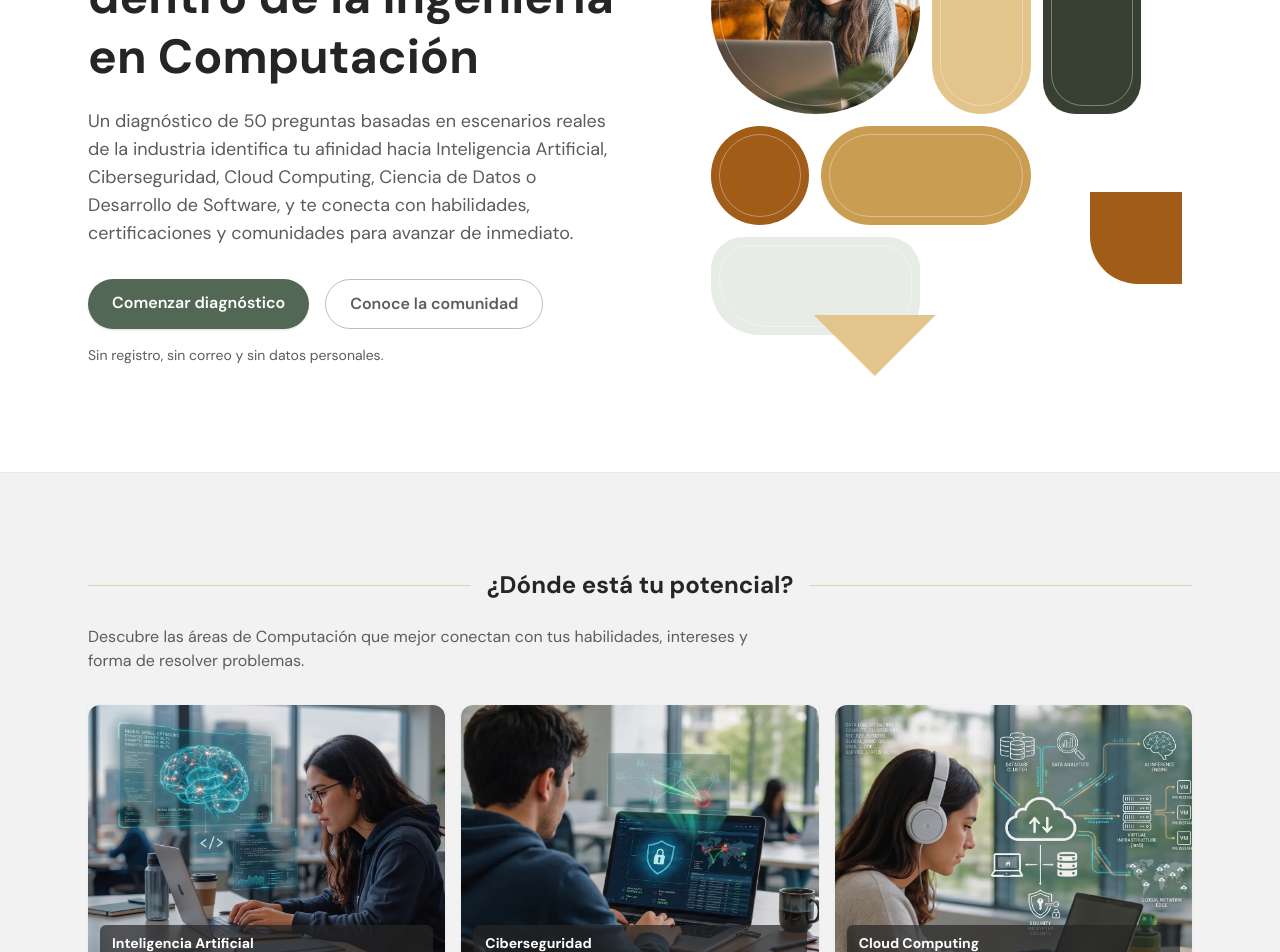
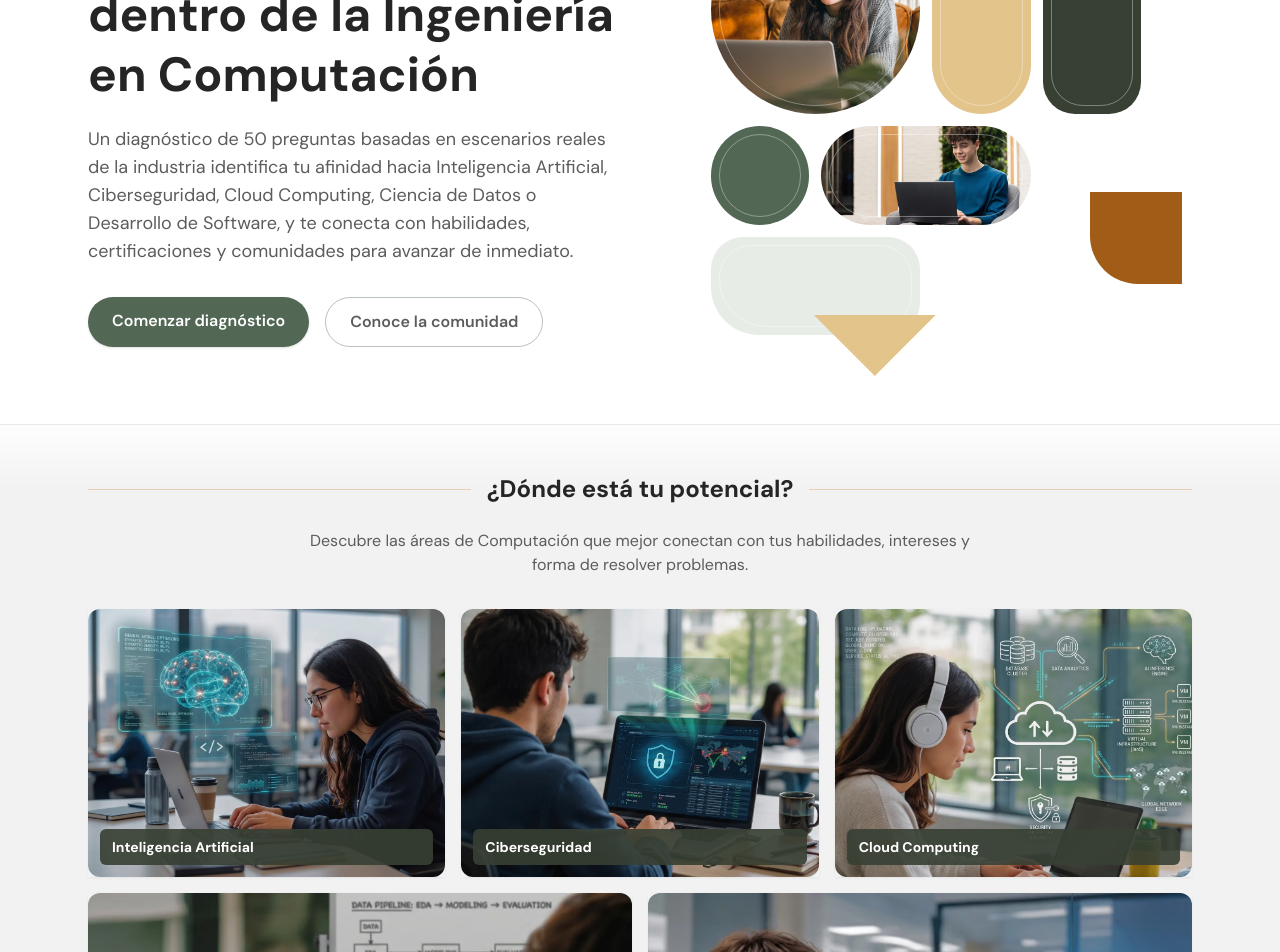
Before and after one commit to zdenc0de/potropath, a React (Vite) app: page / in a window 1280 px wide. Shown: the part 360-1312 px from the top of the page. Built offline with nearby package versions, Linux system fonts and the light colour scheme.

Commit message:
Cambios en diseño de body

```diff
--- a/src/components/layout/Footer.jsx
+++ b/src/components/layout/Footer.jsx
@@ -13,7 +13,7 @@ function Footer() {
     <footer className="relative overflow-hidden border-t-2 border-gold text-paper [text-shadow:0_1px_6px_rgb(0_0_0/75%)]">
       <VitralBackdrop scrimClassName="" />
 
-      <Reveal className="relative z-10 mx-auto grid max-w-6xl gap-10 px-6 py-10 sm:grid-cols-3">
+      <Reveal className="relative z-10 mx-auto grid max-w-6xl gap-6 px-6 py-6 sm:grid-cols-3 sm:py-8">
         <div>
           <p className="text-lg font-bold text-paper">
             Potro<span className="text-gold-light">Path</span>
--- a/src/components/ui/HeroMosaic.jsx
+++ b/src/components/ui/HeroMosaic.jsx
@@ -8,8 +8,14 @@ const imageSlots = [
   },
   { shape: 'circle', className: 'bg-gold-light', slot: 'circle-portrait' },
   { shape: 'square', className: 'bg-green', slot: 'square-top' },
-  { shape: 'pill', className: 'bg-gold', slot: 'pill-wide' },
-  { shape: 'circle', className: 'bg-gold-dark', slot: 'circle-small' },
+  {
+    shape: 'pill',
+    className: 'bg-gold',
+    slot: 'pill-wide',
+    image: '/images/estudante-ico-hombre.png',
+    alt: 'Estudiante de Ingeniería en Computación',
+  },
+  { shape: 'circle', className: 'bg-green-mid', slot: 'circle-small' },
   { shape: 'square', className: 'bg-green-soft', slot: 'square-bottom' },
 ]
 
@@ -49,7 +55,7 @@ function HeroMosaic({ className = '' }) {
         ))}
       </div>
 
-      <span className="absolute top-0 right-[8%] h-[18%] w-[18%] rounded-tr-[3rem] bg-green" />
+      <span className="absolute -top-[8%] -right-[3%] h-[14%] w-[14%] rounded-tr-[3rem] bg-green" />
       <span className="absolute bottom-0 left-[28%] h-[12%] w-[24%] bg-gold-light [clip-path:polygon(0_0,100%_0,50%_100%)]" />
       <span className="absolute right-0 bottom-[18%] h-[18%] w-[18%] rounded-bl-[3rem] bg-gold-dark" />
     </div>
--- a/src/index.css
+++ b/src/index.css
@@ -107,6 +107,24 @@
   }
 
   /**
+   * Puente visual entre el hero y el bloque de áreas: el degradado se queda
+   * en el borde y no convierte toda la sección en una superficie decorativa.
+   */
+  .potential-section {
+    position: relative;
+    isolation: isolate;
+  }
+  .potential-section::before {
+    content: "";
+    position: absolute;
+    inset: 0 0 auto;
+    z-index: -1;
+    height: 4rem;
+    background: linear-gradient(to bottom, var(--color-paper) 0%, var(--color-paper-alt) 100%);
+    opacity: 0.9;
+  }
+
+  /**
    * Botones de decisión (CTAs de cambio de vista: hero, resultados,
    * comunidad). Los controles compactos del cuestionario son otro contexto
    * — aparecen 50 veces por sesión — y se quedan fuera a propósito.
--- a/src/pages/Home.jsx
+++ b/src/pages/Home.jsx
@@ -47,7 +47,6 @@ function Home() {
           const pick = (selector) => hero.current.querySelector(selector)
           const eyebrow = pick('[data-hero-eyebrow]')
           const body = pick('[data-hero-body]')
-          const note = pick('[data-hero-note]')
           const ctas = gsap.utils.toArray('[data-hero-cta] > *', hero.current)
           const cells = gsap.utils.toArray('[data-mosaic-cell]', hero.current)
 
@@ -66,7 +65,7 @@ function Home() {
               'words',
             )
             .from(
-              [body, ...ctas, note],
+              [body, ...ctas],
               { opacity: 0, y: 16, duration: DUR.view, ease: EASE.enter, stagger: STAGGER.tight },
               'words+=0.35',
             )
@@ -116,7 +115,7 @@ function Home() {
     <>
       <section
         ref={hero}
-        className="section-py mx-auto grid max-w-6xl gap-10 px-6 md:grid-cols-2 md:items-center"
+        className="pt-16 pb-8 mx-auto grid max-w-6xl gap-10 px-6 md:pt-24 md:pb-12 md:grid-cols-2 md:items-center"
       >
         <div>
           <p data-hero-eyebrow className="eyebrow">
@@ -139,28 +138,22 @@ function Home() {
               Conoce la comunidad
             </Link>
           </div>
-          {/*
-            La objeción que mata a un enlace frío compartido por WhatsApp es
-            "¿me va a pedir mis datos?". Se responde junto al botón, no en una
-            sección de privacidad que nadie abre.
-          */}
-          <p data-hero-note className="mt-4 text-sm text-ink-soft">
-            Sin registro, sin correo y sin datos personales.
-          </p>
         </div>
 
         <HeroMosaic />
       </section>
 
-      <section className="section-py border-t border-ink/5 bg-paper-alt">
+      <section className="potential-section pt-8 pb-16 border-t border-ink/5 bg-paper-alt md:pt-12 md:pb-24">
         <div className="mx-auto max-w-6xl px-6">
+          <Reveal className="potential-intro">
             <SectionDivider>
               <h2 className="min-w-0 h2 sm:shrink-0">¿Dónde está tu potencial?</h2>
             </SectionDivider>
-          <p className="mt-6 max-w-2xl text-ink-soft">
+            <p className="mx-auto mt-6 max-w-2xl text-center text-ink-soft">
               Descubre las áreas de Computación que mejor conectan con tus habilidades, intereses y
               forma de resolver problemas.
             </p>
+          </Reveal>
 
           {/*
             Las cinco áreas tienen el mismo peso visual: tres arriba y dos
@@ -192,7 +185,7 @@ function Home() {
                 <span className="area-flip-inner">
                   <span className="area-flip-face area-flip-front">
                     <img src={area.image} alt="" className="h-full w-full object-cover" loading="lazy" />
-                    <span className="absolute inset-x-3 bottom-3 rounded-md bg-ink/70 px-3 py-2 text-sm font-bold text-paper">
+                    <span className="absolute inset-x-3 bottom-3 rounded-md bg-green/90 px-3 py-2 text-sm font-bold text-paper">
                       {area.name}
                     </span>
                   </span>
```
Also changed, not shown: public/images/estudante-ico-hombre.png (added). Lines whose indentation alone changed are shown as unchanged.
